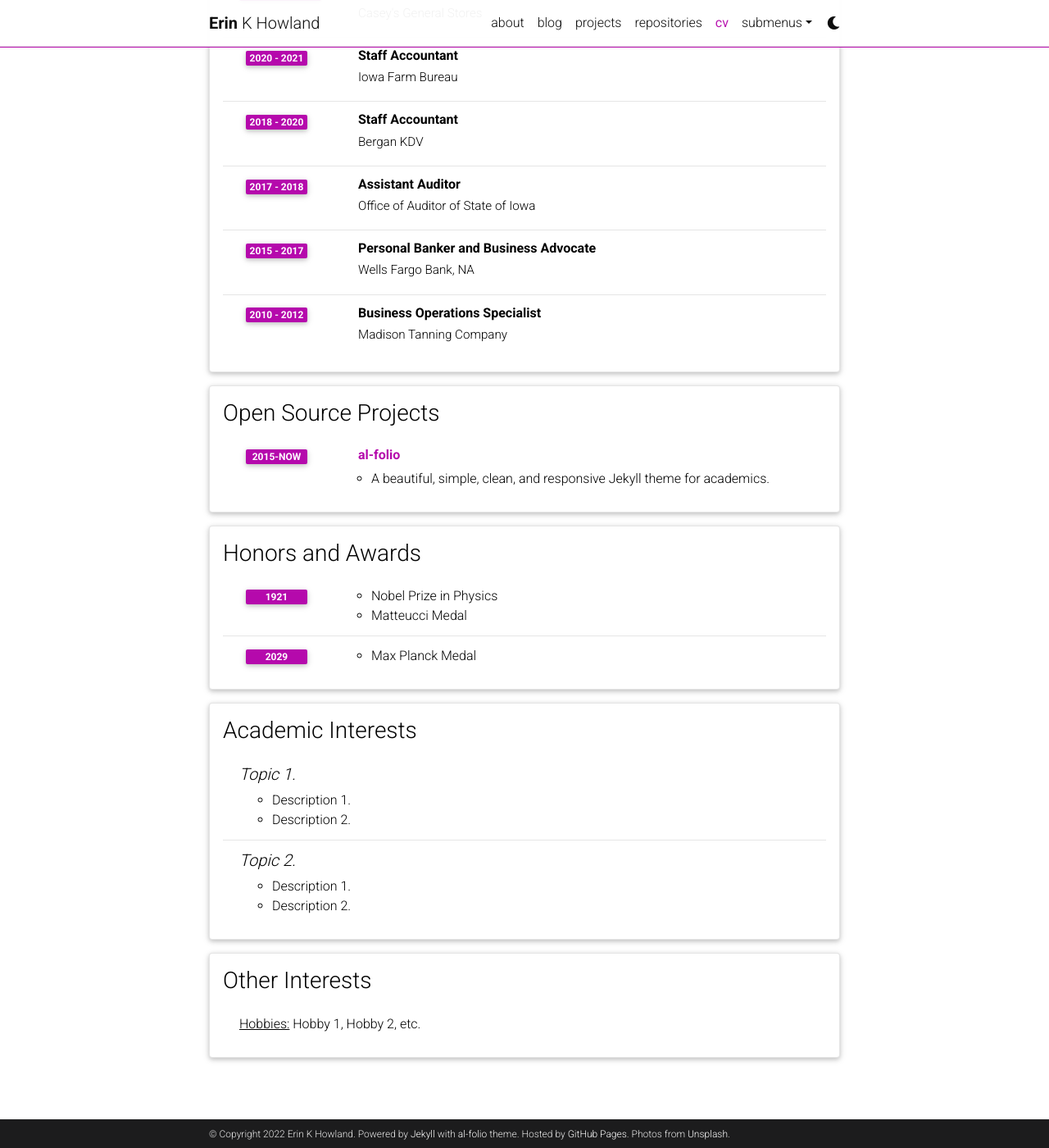
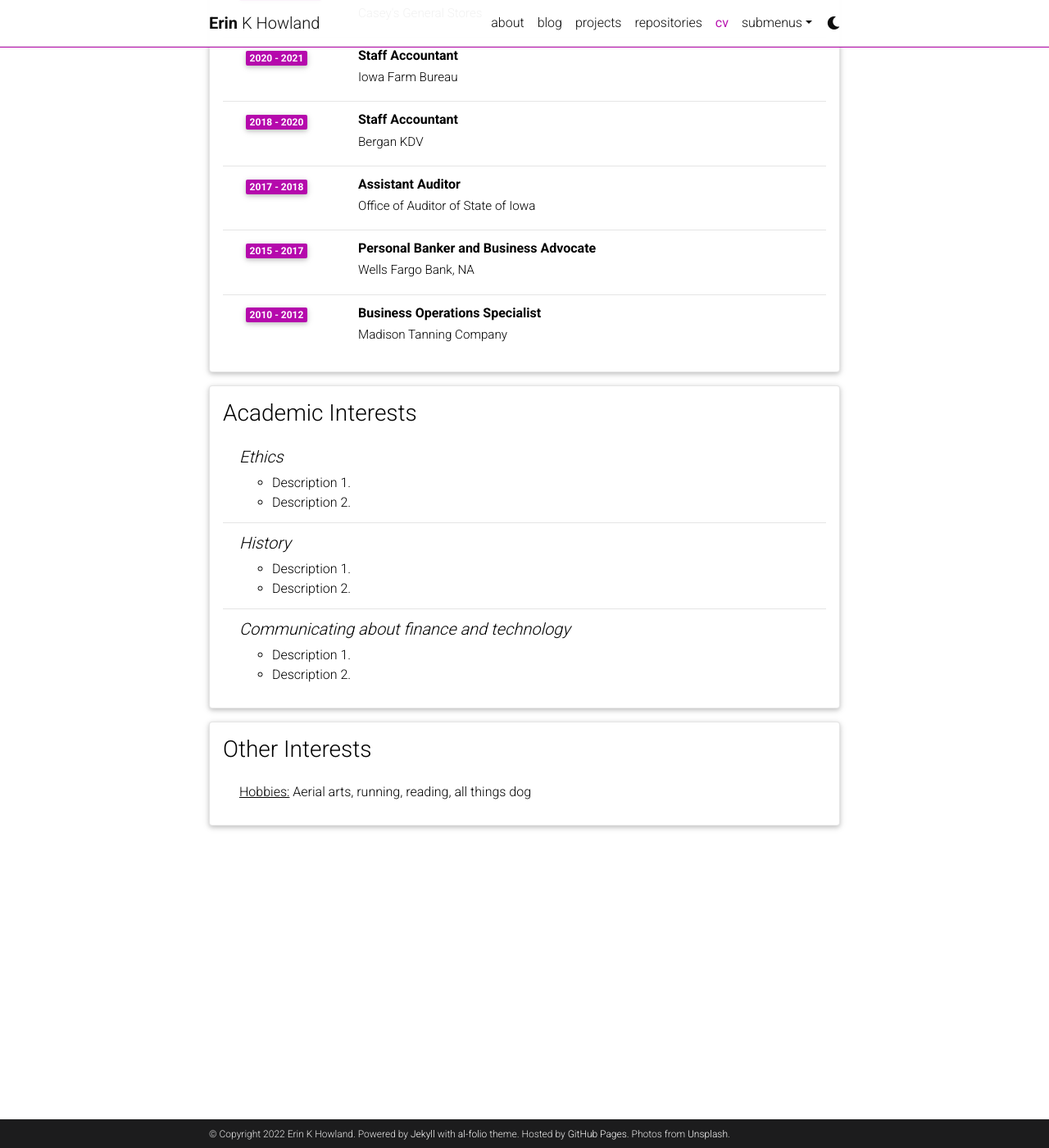
Before and after one commit to likeawednesday/likeawednesday.github.io, a Jekyll site: the page built from _pages/cv.md, in a window 1280 px wide and 1400 px high, scrolled down 896 px. Shown: the whole window at 82% size. Built offline with Jekyll 4.4.1, drawn with Linux system fonts in a browser that asks for light colours; comment, search, counter and statistics services are not loaded; a style sheet for code colours, icons or effects is not loaded.

Commit message:
Update cv.yml

```diff
--- a/_data/cv.yml
+++ b/_data/cv.yml
@@ -48,32 +48,18 @@
       institution: Madison Tanning Company
       year: 2010 - 2012
 
-- title: Open Source Projects
-  type: time_table
-  contents:
-    - title: <a href="https://github.com/alshedivat/al-folio">al-folio</a>
-      year: 2015-now
-      description: A beautiful, simple, clean, and responsive Jekyll theme for academics.
-
-- title: Honors and Awards
-  type: time_table
-  contents:
-    - year: 1921
-      items:
-        - Nobel Prize in Physics
-        - Matteucci Medal
-    - year: 2029
-      items:
-        - Max Planck Medal
-
 - title: Academic Interests
   type: nested_list
   contents:
-    - title: Topic 1.
+    - title: Ethics
       items:
         - Description 1.
         - Description 2.
-    - title: Topic 2.
+    - title: History
+      items:
+        - Description 1.
+        - Description 2.
+    - title: Communicating about finance and technology
       items:
         - Description 1.
         - Description 2.
@@ -81,4 +67,4 @@
 - title: Other Interests
   type: list
   contents:
-    - <u>Hobbies:</u> Hobby 1, Hobby 2, etc.
+    - <u>Hobbies:</u> Aerial arts, running, reading, all things dog
```
